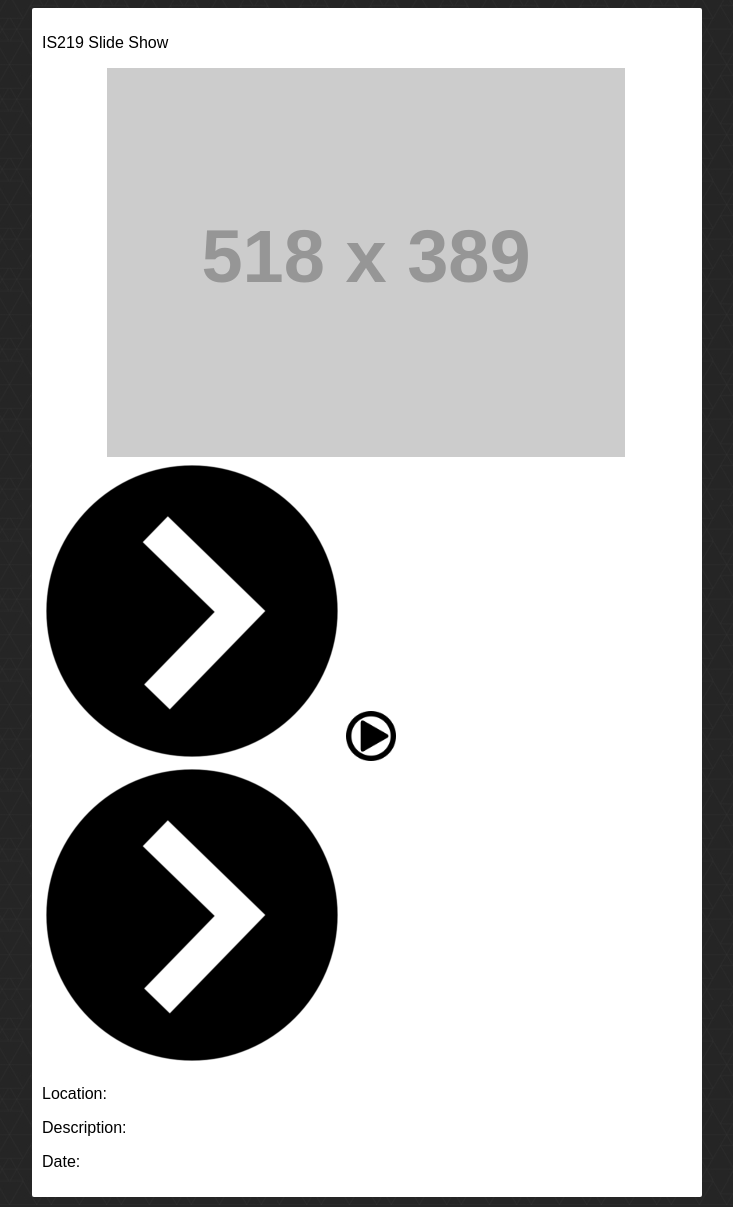
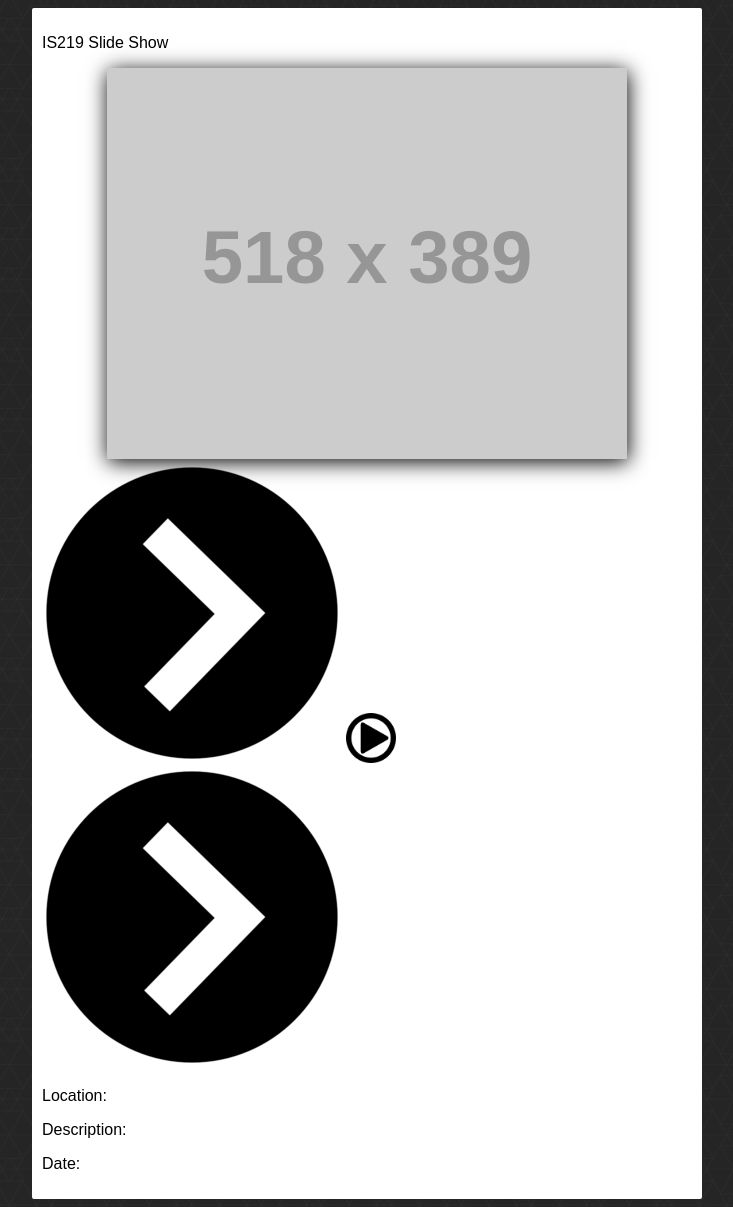
Before and after one commit to LukasZvikas/IS219-JQueryProject, a PHP site: page /index.html in a window 1280 px wide. Shown: the whole page, without its empty margins (273-1006 px from the left). Run offline with PHP 8.4, Linux system fonts and the light colour scheme; grey boxes labelled with a size stand in for pictures from a placeholder-image service; some libraries are stand-ins or nearby versions.

Commit message:
fixed bad commenting

```diff
--- a/css/style.css
+++ b/css/style.css
@@ -31,20 +31,17 @@
   top: 0px;
 }
 
-<<<<<<< HEAD
 .thumbnail {
 	position: relative;
 	box-shadow: 1px 3px 20px 0px;
 	width: 100%;
 
-=======
 .moreIndicator:hover {
   height: 50px;
   width: 50px;
   z-index: 3;
   top: 0px;
   opacity: 0.8
->>>>>>> Part3
 }
 
 .thumbnail {
@@ -99,16 +96,12 @@
 /*Add CSS styles to rotate the element 90deg
 Make it animate nicely. You'll need CSS3 for this*/
 .rot90 {
-<<<<<<< HEAD
-    transform: rotate(90deg);
-=======
   transform: rotate(90deg);
   transition: all 1s ease;
 }
 
 .rot90.active {
   transform: rotate(270deg);
->>>>>>> Part3
 }
 
 /*Add CSS styles to rotate the element 180deg
```
